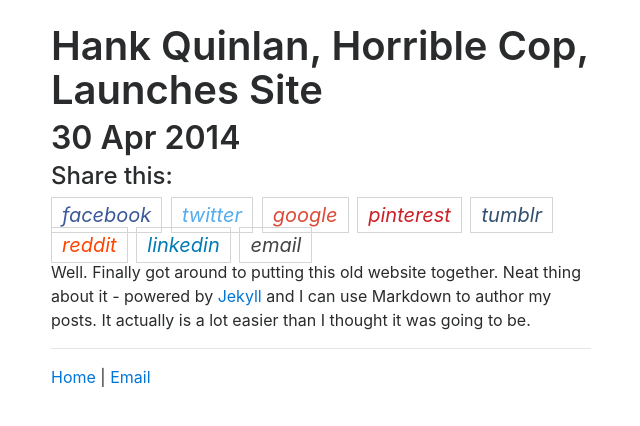
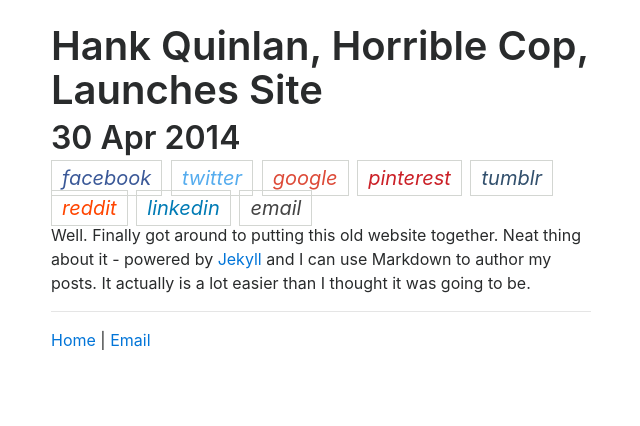
Before and after one commit to devsdesign/BlogDevsDesign, a Jekyll site: the page built from _posts/2014-04-30-hank-quinlan-site-launched.md, in a window 1280 px wide, cut to the strip 147-573 px from the top of the page. Shown: the whole strip, without its empty margins (319-959 px from the left). Built offline with Jekyll 4.4.1, drawn with Linux system fonts in a browser that asks for light colours; comment, search, counter and statistics services are not loaded.

Commit message:
Update share-bar.html

```diff
--- a/_includes/share-bar.html
+++ b/_includes/share-bar.html
@@ -1,54 +1,43 @@
 <div id="share-bar">
-
-    <h4>Share this:</h4>
-
     <div class="share-buttons">
         <a  href="https://www.facebook.com/sharer/sharer.php?u={{ site.url }}{{ site.baseurl }}{{ page.url }}"
             onclick="window.open(this.href, 'pop-up', 'left=20,top=20,width=500,height=500,toolbar=1,resizable=0'); return false;"
             title="Share on Facebook" >
             <i class="fa fa-facebook-official share-button"> facebook</i>
         </a>
-
         <a  href="https://twitter.com/intent/tweet?text={{ page.title }}&url={{ site.url }}{{ site.baseurl }}{{ page.url }}"
             onclick="window.open(this.href, 'pop-up', 'left=20,top=20,width=500,height=500,toolbar=1,resizable=0'); return false;"
             title="Share on Twitter" >
             <i class="fa fa-twitter share-button"> twitter</i>
         </a>
-
         <a  href="https://plus.google.com/share?url={{ site.url }}{{ site.baseurl }}{{ page.url }}"
             onclick="window.open(this.href, 'pop-up', 'left=20,top=20,width=500,height=500,toolbar=1,resizable=0'); return false;"
             title="Share on Google+" >
             <i class="fa fa-google-plus share-button"> google</i>
         </a>
-
         <a  href="http://pinterest.com/pin/create/button/?url={{ site.url }}{{ site.baseurl }}{{ page.url }}"
             onclick="window.open(this.href, 'pop-up', 'left=20,top=20,width=900,height=500,toolbar=1,resizable=0'); return false;"
             title="Share on Pinterest" >
             <i class="fa fa-pinterest-p share-button"> pinterest</i>
         </a>
-
         <a  href="http://www.tumblr.com/share/link?url={{ site.url }}{{ site.baseurl }}{{ page.url }}"
             onclick="window.open(this.href, 'pop-up', 'left=20,top=20,width=900,height=500,toolbar=1,resizable=0'); return false;"
             title="Share on Tumblr" >
             <i class="fa fa-tumblr share-button"> tumblr</i>
         </a>
-
         <a  href="http://www.reddit.com/submit?url={{ site.url }}{{ site.baseurl }}{{ page.url }}"
             onclick="window.open(this.href, 'pop-up', 'left=20,top=20,width=900,height=500,toolbar=1,resizable=0'); return false;"
             title="Share on Reddit" >
             <i class="fa fa-reddit-alien share-button"> reddit</i>
         </a>
-
         <a  href="https://www.linkedin.com/shareArticle?mini=true&url={{ site.url }}{{ site.baseurl }}{{ page.url }}&title={{ page.title }}&summary={{ page.description }}&source={{ site.title }}"
             onclick="window.open(this.href, 'pop-up', 'left=20,top=20,width=500,height=500,toolbar=1,resizable=0'); return false;"
             title="Share on LinkedIn" >
             <i class="fa fa-linkedin share-button"> linkedin</i>
         </a>
-
         <a  href="mailto:?subject={{ page.title }}&amp;body=Check out this site {{ site.url }}{{ site.baseurl }}{{ page.url }}"
             title="Share via Email" >
             <i class="fa fa-envelope share-button"> email</i>
         </a>
     </div>
-
 </div>
```
